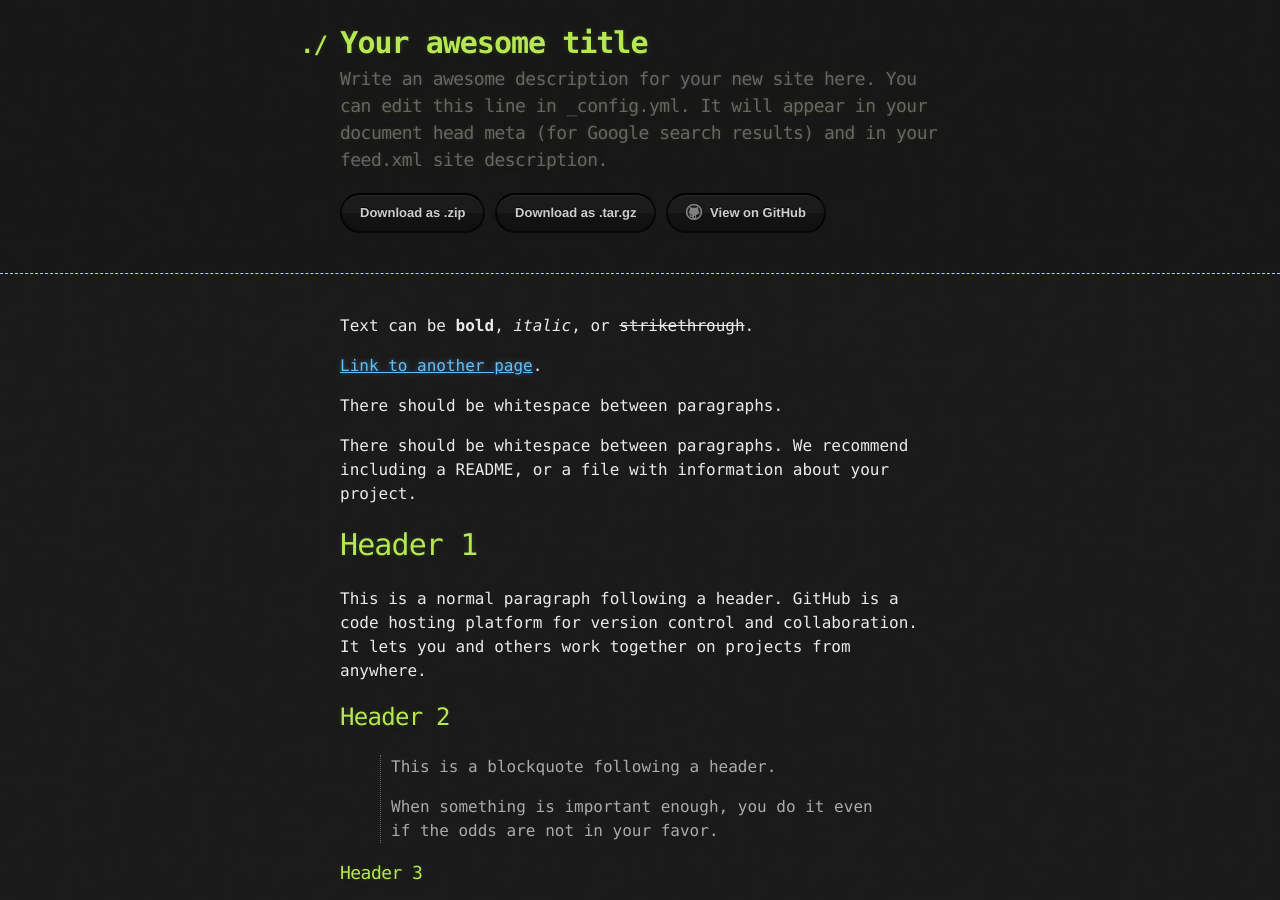
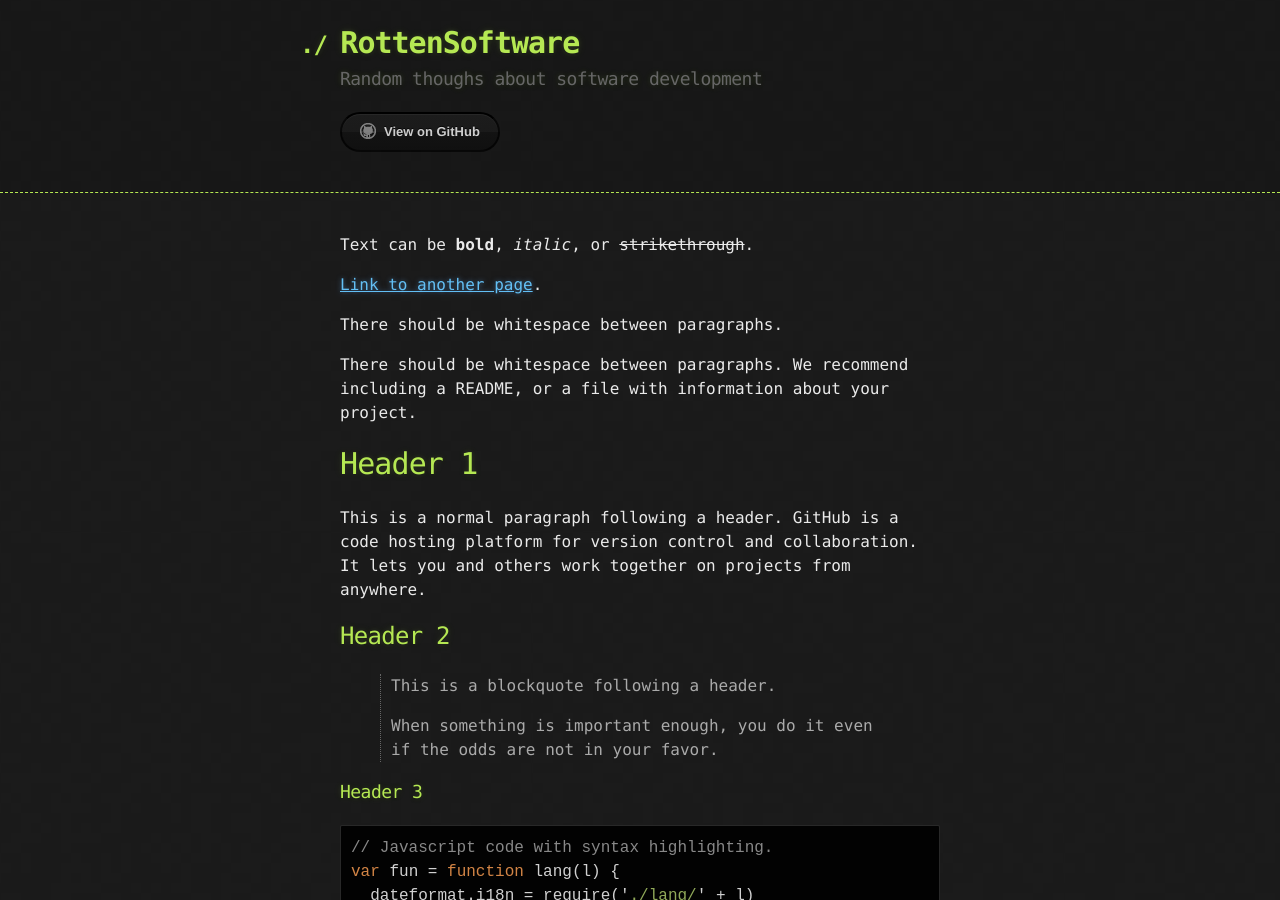
Before and after one commit to detfis/detfis.github.io, a Jekyll site: the page built from index.md, in a window 1280 px wide and 900 px high. Built offline with Jekyll 4.4.1, drawn with Linux system fonts in a browser that asks for light colours.

Commit message:
update _config.yml

```diff
--- a/_config.yml
+++ b/_config.yml
@@ -13,18 +13,16 @@
 # you will see them accessed via {{ site.title }}, {{ site.email }}, and so on.
 # You can create any custom variable you would like, and they will be accessible
 # in the templates via {{ site.myvariable }}.
-title: Your awesome title
+title: RottenSoftware
 email: your-email@domain.com
 description: > # this means to ignore newlines until "baseurl:"
-  Write an awesome description for your new site here. You can edit this
-  line in _config.yml. It will appear in your document head meta (for
-  Google search results) and in your feed.xml site description.
+  Random thoughs about software development
 baseurl: "" # the subpath of your site, e.g. /blog
-url: "" # the base hostname & protocol for your site, e.g. http://example.com
-twitter_username: jekyllrb
-github_username:  jekyll
+url: "http://www.rottensoftware.com" # the base hostname & protocol for your site, e.g. http://example.com
+twitter_username: detfis
+github_username:  detfis
 
-show_downloads: true
+show_downloads: false
 google_analytics:
 
 # Build settings
```
